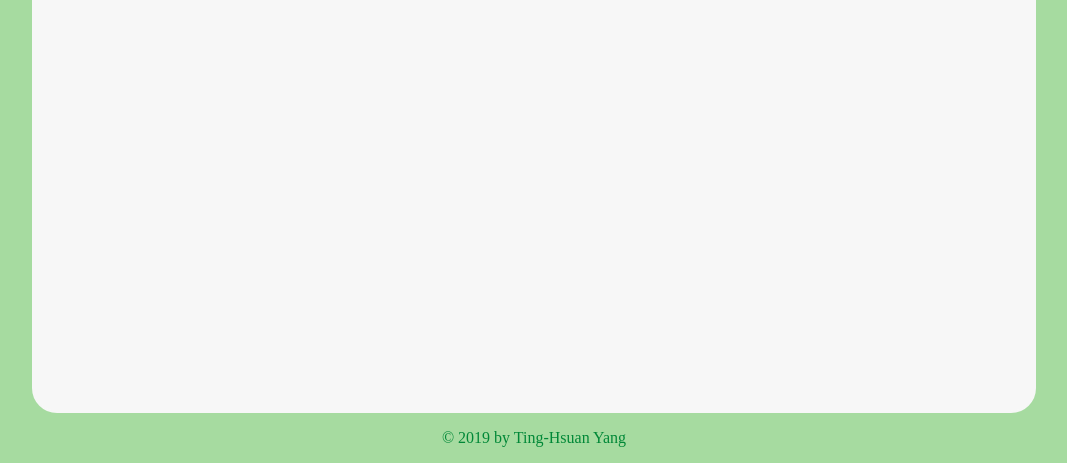
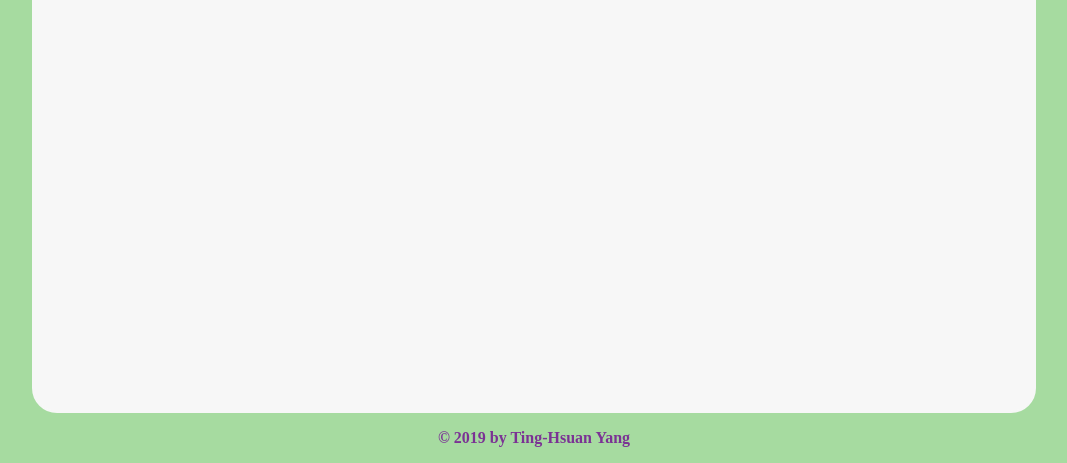
Before and after one commit to TingHsuanYang24/TingHsuanYang24.github.io, a plain HTML site: page index.html in a window 1280 px wide. Shown: the part 391-854 px from the top of the page, without its empty margins (106-1173 px from the left). Drawn offline with Linux system fonts and the light colour scheme.

Commit message:
Edited styling for footer in main_style.css.

```diff
--- a/css/main_style.css
+++ b/css/main_style.css
@@ -52,6 +52,8 @@ h1 {
 }
 
 footer {
+  font-weight: bold;
+  color: #7b3294;
   text-align: center;
   font-size: 16px;
 }
```
